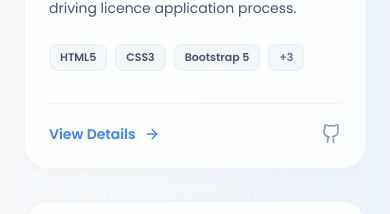
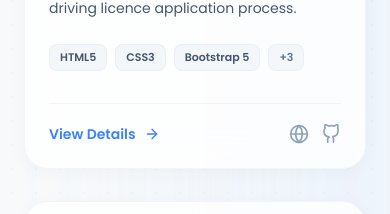
Before and after one commit to deshan-2002/DinodDeshanjana-portfolio, a Next.js app: page / in a window 390 px wide. Shown: the part 5579-5793 px from the top of the page. Built offline with nearby package versions, Linux system fonts and the light colour scheme.

Commit message:
feat: implement responsive Navbar and Projects section components

```diff
--- a/src/components/layout/Navbar.tsx
+++ b/src/components/layout/Navbar.tsx
@@ -17,9 +17,9 @@ export default function Navbar() {
     >
       <div className="w-full max-w-5xl flex items-center justify-between">
         {/* Logo */}
-        <Link href="/" className="text-2xl font-bold tracking-tight text-slate-800 dark:text-white group">
+        <a href="#home" className="text-2xl font-bold tracking-tight text-slate-800 dark:text-white group">
           Dinod Deshanjana<span className="text-brand-500 group-hover:text-brand-600 transition-colors"></span>
-        </Link>
+        </a>
 
         <nav className="hidden md:flex items-center gap-8 px-8 py-3 rounded-full glass">
           <a href="#home" className="text-base font-medium text-slate-600 hover:text-brand-500 dark:text-slate-300 transition-colors hover:scale-105 transform">
--- a/src/components/sections/Projects.tsx
+++ b/src/components/sections/Projects.tsx
@@ -76,7 +76,7 @@ const projects: Project[] = [
     image: "/images/E-license system.png",
     tags: ["HTML5", "CSS3", "Bootstrap 5", "PHP", "MySQL", "GitHub"],
     category: "Web Development",
-
+    demo: "https://deshan.wuaze.com/index.php?i=1",
     github: "https://github.com/DinodDeshanjana/Elicense-System.git",
   },
   {
```
